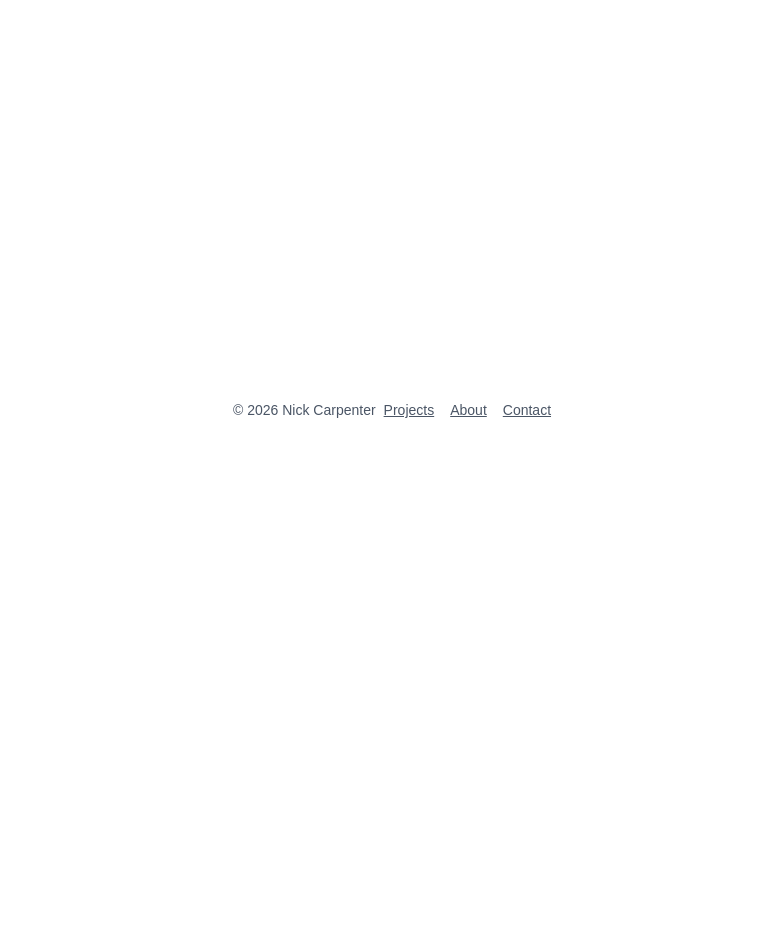
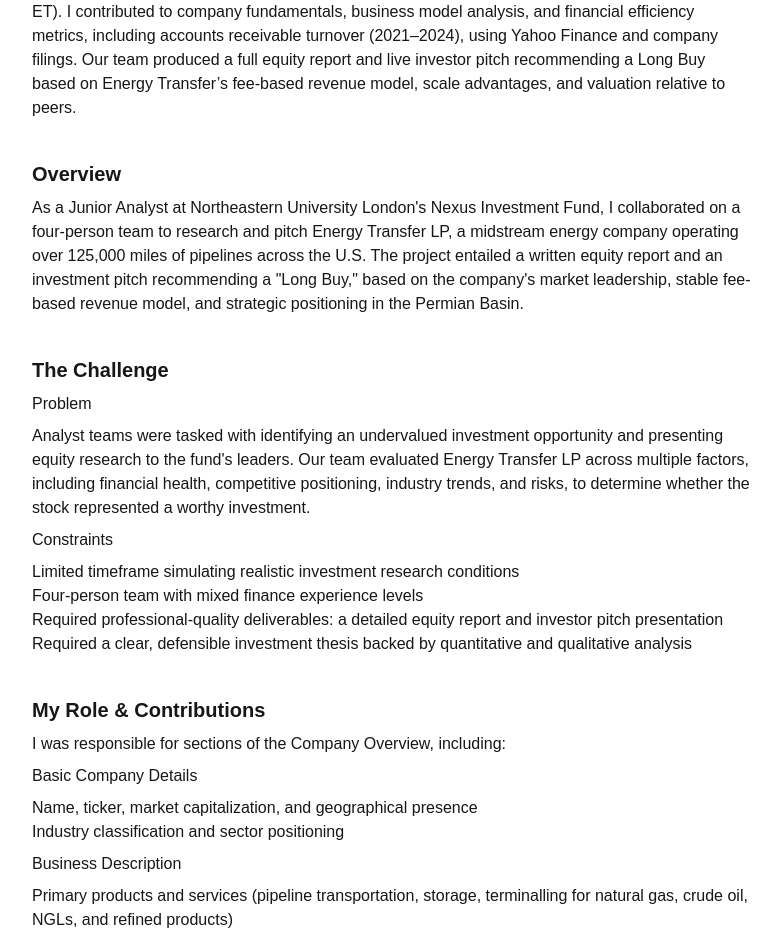
Before and after one commit to nickc32849/personal_website, a Next.js app: page /projects/nexus-investment-fund in a window 1280 px wide. Before the commit this address had no page. Shown: the part 496-1431 px from the top of the page, without its empty margins (248-1029 px from the left). Before the commit the page ends 948 px from the top, so only its background shows below. Built offline with nearby package versions, Linux system fonts and the light colour scheme.

Commit message:
Update Nexus Investment Fund project page content

```diff
--- /dev/null
+++ b/app/projects/nexus-investment-fund/page.tsx
@@ -0,0 +1,227 @@
+import ProjectLayout from "@/app/components/ProjectLayout";
+import Section from "@/app/components/Section";
+import BackLink from "@/app/components/BackLink";
+
+export default function NexusInvestmentFundPage() {
+  return (
+    <ProjectLayout
+      title="Nexus Investment Fund: Energy Transfer LP Equity Research"
+      subtitle="Junior Analyst • Spring 2025 • Northeastern University London FinTech Society"
+      tags={[
+        "Nexus Investment Fund",
+        "Equity Research",
+        "Financial Analysis",
+        "Valuation",
+        "Energy",
+        "Pitching",
+        "Team Project",
+      ]}
+    >
+      <BackLink href="/projects" label="Back to Projects" />
+
+      <Section title="Recruiter Skim">
+        <p>
+          Junior Analyst with the Nexus Investment Fund (Northeastern University
+          London FinTech Society), where I worked on a four-person team conducting
+          equity research on Energy Transfer LP (NYSE: ET). I contributed to company
+          fundamentals, business model analysis, and financial efficiency metrics,
+          including accounts receivable turnover (2021–2024), using Yahoo Finance
+          and company filings. Our team produced a full equity report and live
+          investor pitch recommending a Long Buy based on Energy Transfer’s
+          fee-based revenue model, scale advantages, and valuation relative to
+          peers.
+        </p>
+      </Section>
+
+      <Section title="Overview">
+        <p>
+          As a Junior Analyst at Northeastern University London's Nexus Investment
+          Fund, I collaborated on a four-person team to research and pitch Energy
+          Transfer LP, a midstream energy company operating over 125,000 miles of
+          pipelines across the U.S. The project entailed a written equity report and
+          an investment pitch recommending a "Long Buy," based on the company's
+          market leadership, stable fee-based revenue model, and strategic
+          positioning in the Permian Basin.
+        </p>
+      </Section>
+
+      <Section title="The Challenge">
+        <h3 style={{ marginTop: 0 }}>Problem</h3>
+        <p>
+          Analyst teams were tasked with identifying an undervalued investment
+          opportunity and presenting equity research to the fund's leaders. Our
+          team evaluated Energy Transfer LP across multiple factors, including
+          financial health, competitive positioning, industry trends, and risks, to
+          determine whether the stock represented a worthy investment.
+        </p>
+
+        <h3>Constraints</h3>
+        <ul>
+          <li>
+            Limited timeframe simulating realistic investment research conditions
+          </li>
+          <li>Four-person team with mixed finance experience levels</li>
+          <li>
+            Required professional-quality deliverables: a detailed equity report and
+            investor pitch presentation
+          </li>
+          <li>
+            Required a clear, defensible investment thesis backed by quantitative and
+            qualitative analysis
+          </li>
+        </ul>
+      </Section>
+
+      <Section title="My Role & Contributions">
+        <p>I was responsible for sections of the Company Overview, including:</p>
+
+        <h3 style={{ marginTop: 0 }}>Basic Company Details</h3>
+        <ul>
+          <li>Name, ticker, market capitalization, and geographical presence</li>
+          <li>Industry classification and sector positioning</li>
+        </ul>
+
+        <h3>Business Description</h3>
+        <ul>
+          <li>
+            Primary products and services (pipeline transportation, storage,
+            terminalling for natural gas, crude oil, NGLs, and refined products)
+          </li>
+          <li>Revenue streams and segment breakdown</li>
+          <li>Core customer base and end markets</li>
+        </ul>
+
+        <h3>Financial Analysis</h3>
+        <ul>
+          <li>
+            Calculated the accounts receivable turnover ratio for 2021-2024,
+            analyzing collection efficiency trends
+          </li>
+          <li>
+            Gathered financial data from Yahoo Finance and Energy Transfer's
+            investor relations materials
+          </li>
+        </ul>
+
+        <h3>Presentation</h3>
+        <ul>
+          <li>
+            Delivered portions of our team's pitch to the fund’s leaders, explaining
+            our company analysis and supporting our Long Buy recommendation
+          </li>
+        </ul>
+      </Section>
+
+      <Section title="Key Findings">
+        <h3 style={{ marginTop: 0 }}>Market Position</h3>
+        <ul>
+          <li>
+            Operates one of the largest midstream networks in the U.S., with 21%
+            market share in gas pipeline transportation
+          </li>
+          <li>
+            Strategic presence across all major U.S. producing basins, particularly
+            dominant infrastructure in the Permian Basin
+          </li>
+        </ul>
+
+        <h3>Financial Stability</h3>
+        <ul>
+          <li>
+            90% of revenue from fee-based contracts, providing insulation from
+            commodity price volatility
+          </li>
+          <li>2024 revenue of $82.67B (5.2% YoY growth)</li>
+          <li>Adjusted EBITDA growth from $13.0B (2021) to $15.5B (2024)</li>
+          <li>9% distribution yield with consistent quarterly increases</li>
+        </ul>
+
+        <h3>Valuation</h3>
+        <ul>
+          <li>
+            Forward P/E of 10.76 compared to competitor Kinder Morgan's 20.53
+          </li>
+          <li>
+            Enterprise Value/Revenue ratio of 1.52, indicating potential undervaluation
+            relative to peers
+          </li>
+        </ul>
+      </Section>
+
+      <Section title="What I Learned">
+        <h3 style={{ marginTop: 0 }}>Equity Valuation Fundamentals</h3>
+        <p>
+          Understanding that company valuation requires examining multiple factors
+          simultaneously, including financial metrics, competitive dynamics, industry
+          trends, management quality, and macroeconomic conditions, rather than
+          relying on just one indicator.
+        </p>
+
+        <h3>Financial Data Analysis</h3>
+        <p>
+          Practical experience gathering and interpreting financial statements,
+          calculating ratios like accounts receivable turnover, and understanding what
+          these metrics show about operational efficiency.
+        </p>
+
+        <h3>Cross-Functional Collaboration</h3>
+        <p>
+          Working with teammates, each responsible for different sections (industry
+          analysis, valuation modeling, risk assessment), taught me how professional
+          equity research teams divide and integrate their work.
+        </p>
+
+        <h3>Investment Communication</h3>
+        <p>
+          Translating complex financial analysis into a clear, persuasive pitch format;
+          learning to balance technical detail with accessibility for the audience.
+        </p>
+
+        <h3>Research Methodology</h3>
+        <p>
+          Developing systematic approaches to company research, starting with publicly
+          available sources (SEC filings, earnings calls, industry reports) and
+          building a comprehensive picture piece by piece.
+        </p>
+      </Section>
+
+      <Section title="Project Details">
+        <ul>
+          <li>
+            <strong>Organization</strong> Nexus Investment Fund, Northeastern University
+            London FinTech Society
+          </li>
+          <li>
+            <strong>Role</strong> Junior Analyst
+          </li>
+          <li>
+            <strong>Team Size</strong> 4 analysts
+          </li>
+          <li>
+            <strong>Timeline</strong> Spring 2025
+          </li>
+          <li>
+            <strong>Company Analyzed</strong> Energy Transfer LP (NYSE: ET)
+          </li>
+          <li>
+            <strong>Recommendation</strong> Long Buy
+          </li>
+          <li>
+            <strong>Deliverables</strong> Equity report, investor pitch presentation
+          </li>
+        </ul>
+      </Section>
+
+      <Section title="Tools & Resources Used">
+        <ul>
+          <li>Yahoo Finance (financial data, ratios, historical performance)</li>
+          <li>
+            Energy Transfer investor relations materials (10-K filings, earnings reports)
+          </li>
+          <li>Company website and press releases</li>
+          <li>Industry research reports</li>
+        </ul>
+      </Section>
+    </ProjectLayout>
+  );
+}
```
